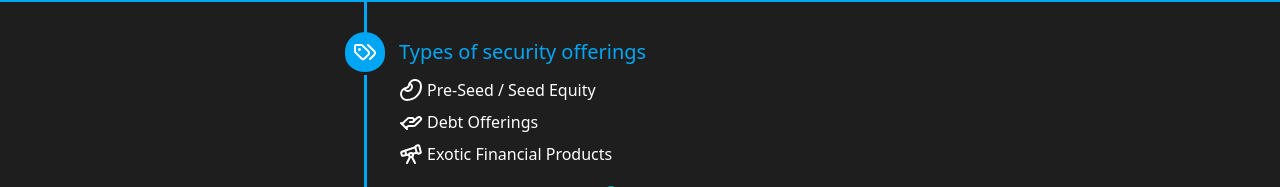
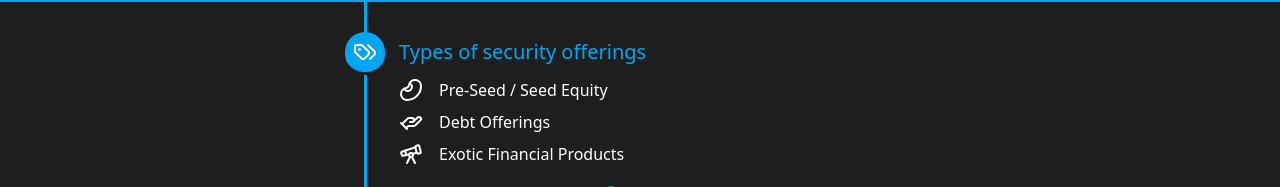
Before and after one commit to JollyGrin/menace-landing, a SvelteKit app: page / in a window 1280 px wide. Shown: the part 613-800 px from the top of the page. Built offline with nearby package versions, Linux system fonts and the light colour scheme.

Commit message:
fix margin on top icons

```diff
--- a/src/routes/+page.svelte
+++ b/src/routes/+page.svelte
@@ -172,7 +172,7 @@
 	li {
 		display: flex;
 		align-items: center;
-		gap: 0.25rem;
+		gap: 1rem;
 	}
 	h1 {
 		color: var(--color-brand-highlight);
```
